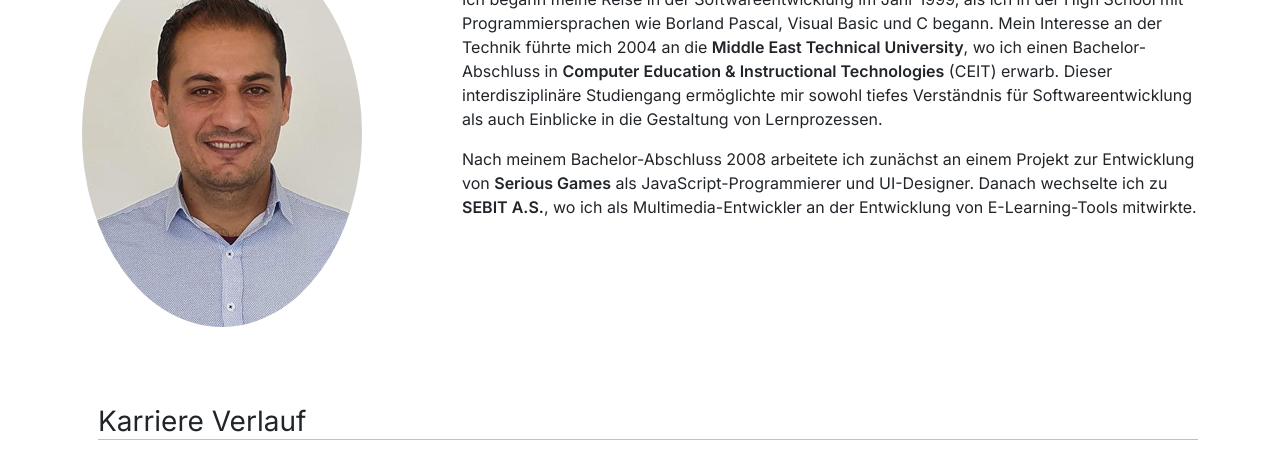
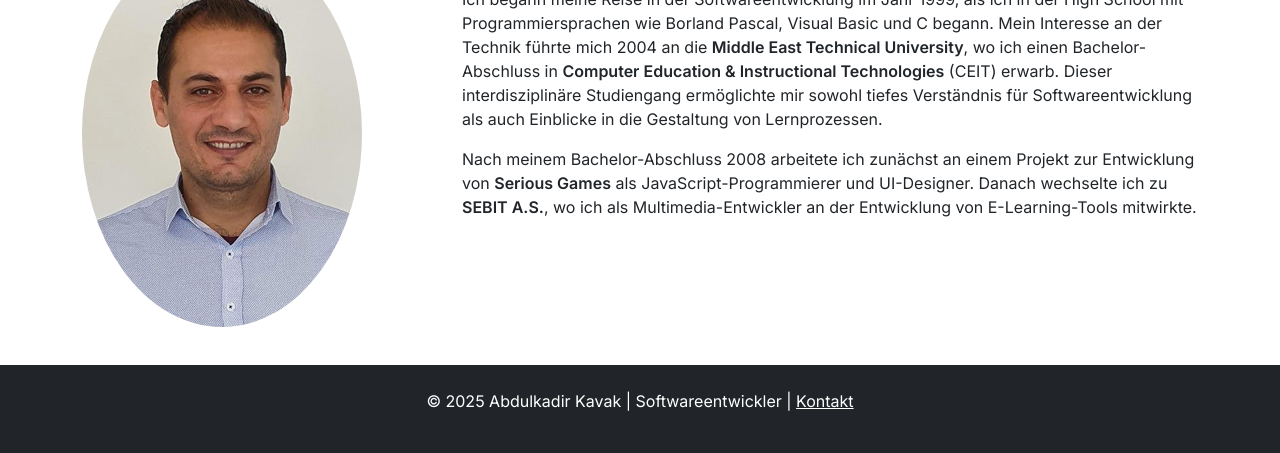
Before and after one commit to mankafa/mankafa.github.io, a plain HTML site: page pages/about.html in a window 1280 px wide. Shown: the part 347-800 px from the top of the page. Drawn offline with nearby package versions, Linux system fonts and the light colour scheme.

Commit message:
- footer fix

```diff
--- a/pages/about.html
+++ b/pages/about.html
@@ -158,12 +158,12 @@
         <li><strong>B. Sc. Computer Education & Instructional Technologies</strong>, Middle East Technical University (2004-2008)</li>
       </ul>
     </section>
+  </div>
 
-    <!-- Footer -->
-    <footer class="bg-dark text-white text-center py-4">
-      <p>© 2025 Abdulkadir Kavak | Softwareentwickler | <a href="mailto:abdulkadirkavak@gmail.com" style="color: #fff;">Kontakt</a></p>
-    </footer>
-  </div>
+  <!-- Footer -->
+  <footer class="bg-dark text-white text-center py-4 fixed-bottom">
+    <p>© 2025 Abdulkadir Kavak | Softwareentwickler | <a href="mailto:abdulkadirkavak@gmail.com" style="color: #fff;">Kontakt</a></p>
+  </footer>
 
   <script src="https://cdn.jsdelivr.net/npm/bootstrap@5.3.2/dist/js/bootstrap.bundle.min.js"></script>
   <script src="../scripts/navbar.js"></script>
```
